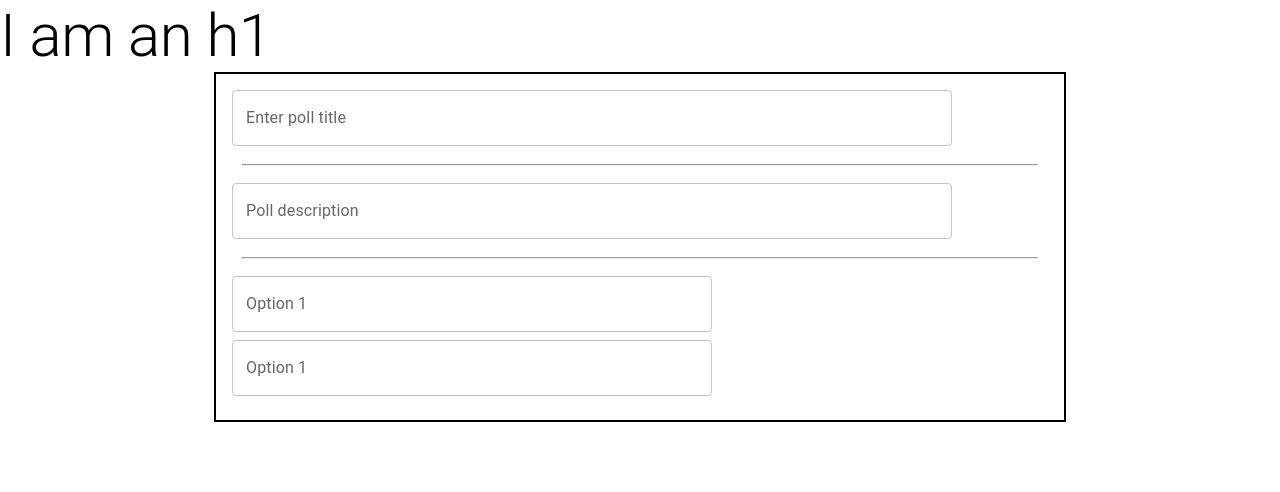
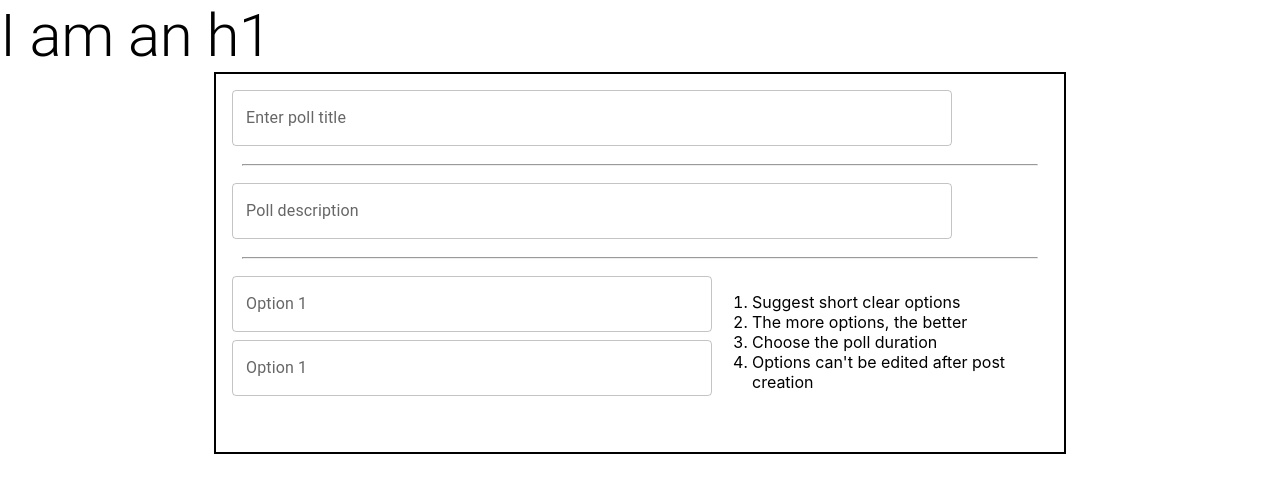
Before and after one commit to kartik7120/Survey-App, a React (Create React App) app: page /poll in a window 1280 px wide. Shown: the top 492 px of the page. Built offline with nearby package versions, Linux system fonts and the light colour scheme.

Commit message:
Add css grid in the options column

```diff
--- a/src/components/Option.jsx
+++ b/src/components/Option.jsx
@@ -7,6 +7,7 @@ function Option(props) {
       id="demo-helper-text-aligned-no-helper"
       label="Option 1"
       sx={{ marginBottom: "0.5em", width: "30em", alignSelf: "flex-start" }}
+      className={"option-text-feild"}
     />
   );
 }
--- a/src/components/Poll.jsx
+++ b/src/components/Poll.jsx
@@ -18,8 +18,20 @@ function Poll(props) {
           <Divider orientation="vertical" flexItem>
             <hr />
           </Divider>
-          <Option />
-          <Option />
+          <div className="optionGrid">
+            <div>
+              <Option />
+              <Option />
+            </div>
+            <div className="side-list-on-poll">
+              <ol>
+                <li>Suggest short clear options</li>
+                <li>The more options, the better</li>
+                <li>Choose the poll duration</li>
+                <li>Options can't be edited after post creation</li>
+              </ol>
+            </div>
+          </div>
         </div>
       </Container>
     </>
--- a/src/style.css
+++ b/src/style.css
@@ -9,6 +9,14 @@ h1 {
   border: 2px solid black;
   padding: 1em;
 }
+
 #pollTitle {
   align-self: flex-start;
 }
+
+.optionGrid {
+  display: -ms-grid;
+  display: grid;
+  grid-template-columns: repeat(2, 1fr);
+  grid-auto-rows: minmax(10em, 1fr);
+}
```
